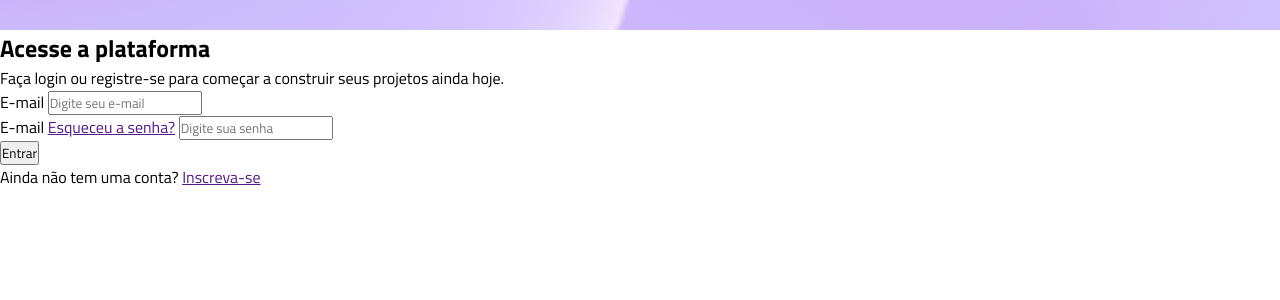
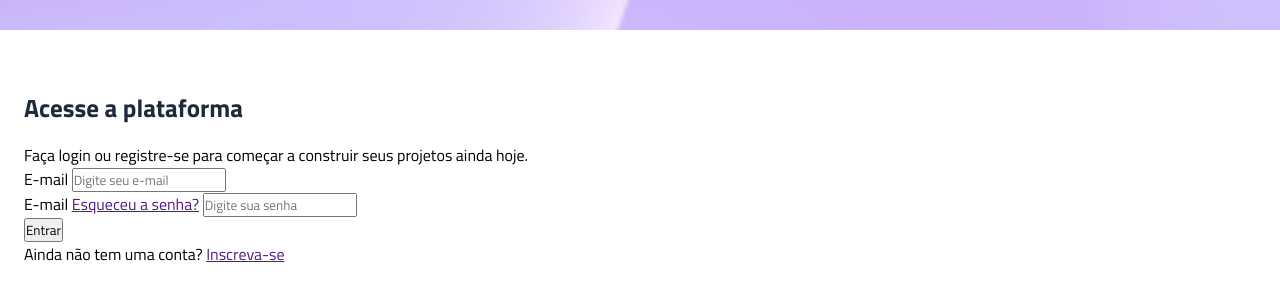
Before and after one commit to ClaraFaria13/projeto-vertigo, a plain HTML site: page index.html in a window 1280 px wide. Shown: the part 104-404 px from the top of the page. Drawn offline with Linux system fonts and the light colour scheme.

Commit message:
ajustes da section descricao

```diff
--- a/style.css
+++ b/style.css
@@ -9,6 +9,14 @@
 /* 1rem = 16px  */
 /* 40px = 2,5rem */
 
+:root {
+    --gray-800: #1E293B;
+    --gray-600: #475569;
+}
+
+/* Número = 20 */
+/* print(Número) */
+
 header {
     background-image: url(./imagens/bg-mobile.png);
     background-size: cover;
@@ -17,4 +25,18 @@ header {
     display: flex;
     justify-content: center;
     align-items: center;
+
+    margin-bottom: 3.7rem;
 }
+
+main {
+    padding-inline: 1.5rem;
+}
+
+.descricao h1 {
+    color: var(--gray-800);
+    margin-bottom: 1rem;
+    font-size: 1.5625rem;
+}
+
+/* nome da cor, rgb, rgba, hex, hsl, hwb*/
```
